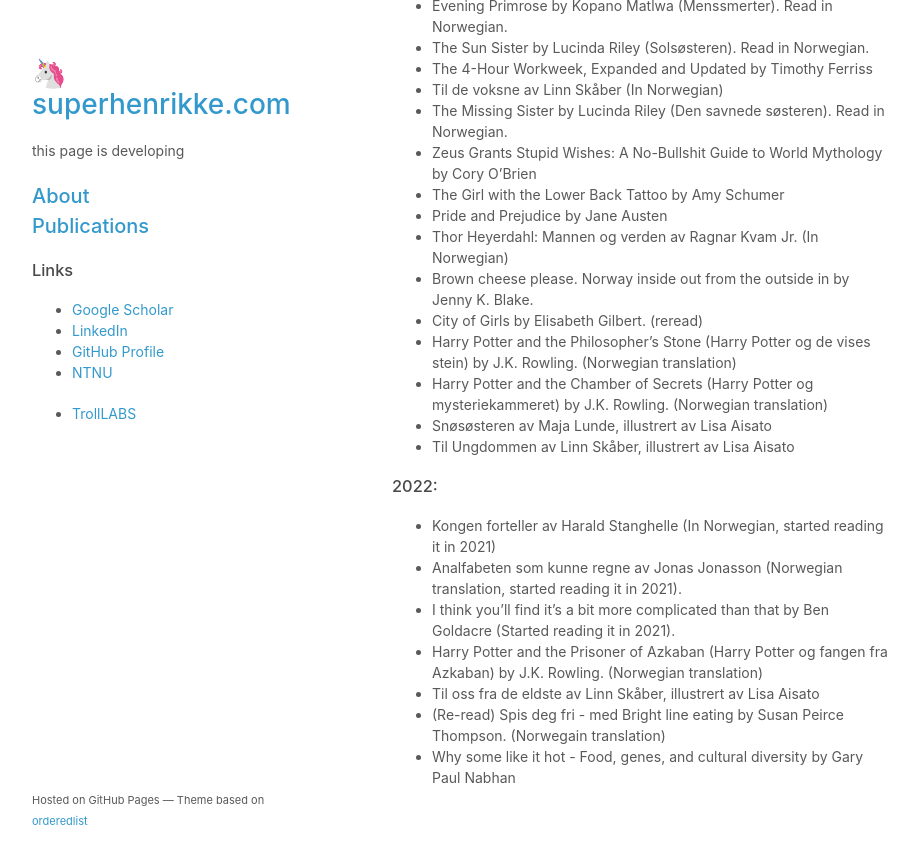
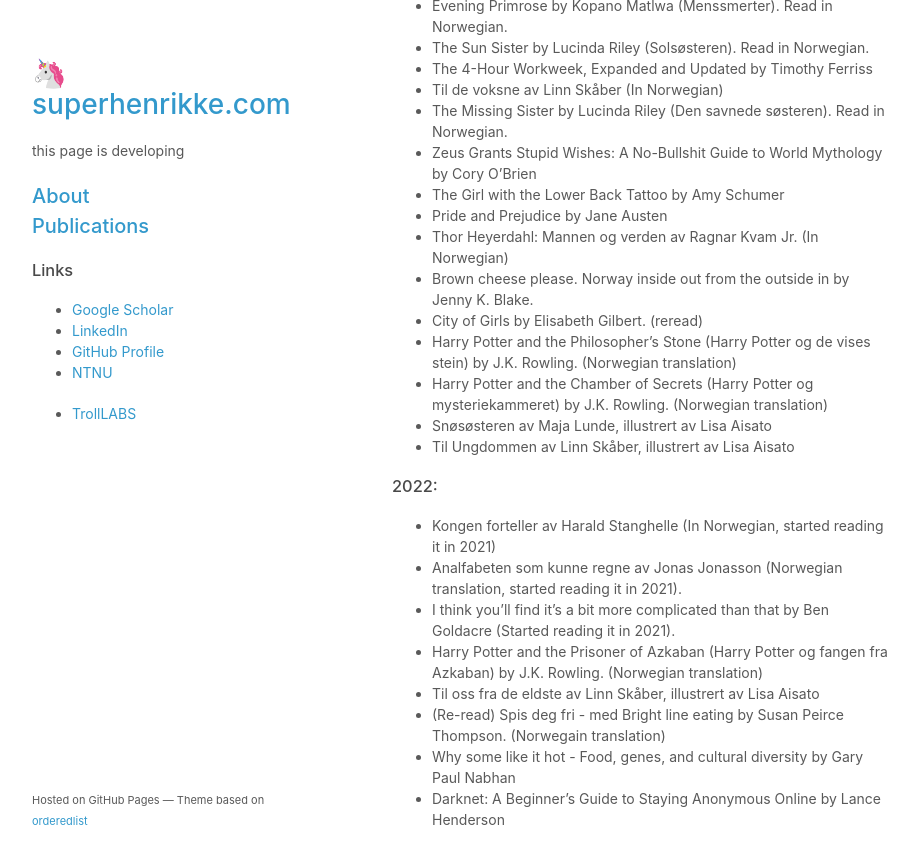
Before and after one commit to superhenrikke/superhenrikke.github.io, a Jekyll site: the page built from books.md, in a window 1280 px wide and 900 px high, scrolled down 782 px. Shown: the top 864 px of the window, without its empty margins (178-1096 px from the left). Built offline with Jekyll 4.4.1, drawn with Linux system fonts in a browser that asks for light colours; our own code applies the rules of GitHub Pages for plain Markdown files; a script that is not in the unit is left out.

Commit message:
Update books.md

```diff
--- a/books.md
+++ b/books.md
@@ -44,3 +44,4 @@
 - Til oss fra de eldste av Linn Skåber, illustrert av Lisa Aisato
 - (Re-read) Spis deg fri - med Bright line eating by Susan Peirce Thompson. (Norwegain translation)
 - Why some like it hot - Food, genes, and cultural diversity by Gary Paul Nabhan
+- Darknet: A Beginner's Guide to Staying Anonymous Online by Lance Henderson
```
